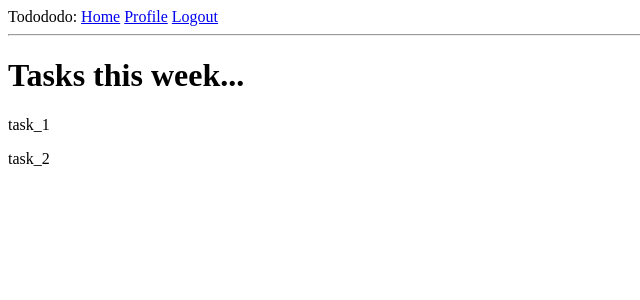
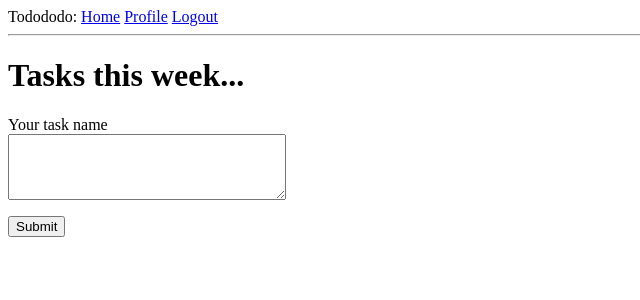
Before and after one commit to vineetkothari23/Todo-web-app, a Flask app: page / in a window 1280 px wide. Shown: the top 300 px of the page, without its empty margins (0-640 px from the left). Run offline with Flask 2, Linux system fonts and the light colour scheme; the visitor is signed in with stand-in values (Sample User, id 1); data comes from the database, SQL or seed files in the repository; data that the repository does not hold is empty.

Commit message:
task and subtask addition
To do: deletion, checkmark subtask, count of subtask remaining

```diff
--- a/app/forms.py
+++ b/app/forms.py
@@ -1,6 +1,6 @@
 from flask_wtf import FlaskForm
-from wtforms import StringField, PasswordField, BooleanField, SubmitField
-from wtforms.validators import ValidationError, DataRequired, Email, EqualTo
+from wtforms import StringField, PasswordField, BooleanField, SubmitField, TextAreaField
+from wtforms.validators import ValidationError, DataRequired, Email, EqualTo, Length
 from app.models import User
 
 class LoginForm(FlaskForm):
@@ -26,3 +26,11 @@ class RegistrationForm(FlaskForm):
 		user = User.query.filter_by(email=email.data).first()
 		if user is not None:
 			raise ValidationError('Please use a different email address.')
+
+class TaskForm(FlaskForm):
+	task = TextAreaField('Your task name', validators=[DataRequired(), Length(min=1, max=50)])
+	submit = SubmitField('Submit')
+
+class SubtaskForm(FlaskForm):
+	subtask = TextAreaField('Your subtask name', validators=[DataRequired(), Length(min=1, max=50)])
+	submit = SubmitField('Submit')
--- a/app/models.py
+++ b/app/models.py
@@ -9,6 +9,7 @@ class User(UserMixin, db.Model):
 	username = db.Column(db.String(64), index=True, unique=True)
 	email = db.Column(db.String(120), index=True, unique=True)
 	password_hash = db.Column(db.String(128))
+	tasks = db.relationship('Task', backref='doer', lazy = 'dynamic')
 
 	def __repr__(self):
 		return '<User {}>'.format(self.username)
@@ -19,6 +20,25 @@ class User(UserMixin, db.Model):
 	def check_password(self, password):
 		return check_password_hash(self.password_hash, password)
 
+class Task(db.Model):
+    id = db.Column(db.Integer, primary_key=True)
+    name = db.Column(db.String(50))
+    timestamp = db.Column(db.DateTime, index=True, default=datetime.utcnow)
+    user_id = db.Column(db.Integer, db.ForeignKey('user.id'))
+    subtasks = db.relationship('Subtask', backref='task', lazy='dynamic')
+
+    def __repr__(self):
+        return '<Task {}>'.format(self.name)
+
+class Subtask(db.Model):
+    id = db.Column(db.Integer, primary_key=True)
+    name = db.Column(db.String(50))
+    timestamp = db.Column(db.DateTime, index=True, default=datetime.utcnow)
+    task_id = db.Column(db.Integer, db.ForeignKey('task.id'))
+
+    def __repr__(self):
+        return '<Subtask {}>'.format(self.name)
+
 @login.user_loader
 def load_user(id):
     return User.query.get(int(id))
--- a/app/routes.py
+++ b/app/routes.py
@@ -1,17 +1,25 @@
 
 from app import app, db
 from flask import render_template, flash, redirect, url_for, request
-from app.forms import LoginForm, RegistrationForm
-from app.models import User
+from app.forms import LoginForm, RegistrationForm, TaskForm, SubtaskForm
+from app.models import User, Task, Subtask
 from flask_login import current_user, login_user, login_required, logout_user
 from werkzeug.urls import url_parse
 
 @app.route('/')
-@app.route('/index')
-#@login_required
+@app.route('/index', methods=['GET', 'POST'])
+@login_required
 def index():
-	tasks = [{'task_name':"task_1"},{'task_name':"task_2"}]
-	return  render_template('index.html', title='Home',tasks = tasks)
+	form = TaskForm()
+	if form.validate_on_submit():
+		task = Task(name=form.task.data, doer=current_user)
+		db.session.add(task)
+		db.session.commit()
+		flash('Your task is added!')
+		return redirect(url_for('index'))
+
+	tasks = Task.query.filter_by(user_id = current_user.id)
+	return  render_template('index.html', title='Home',form=form,tasks = tasks)
 
 @app.route('/login',methods=['GET','POST'])
 def login():
@@ -64,3 +72,18 @@ def user(username):
 	{'author': user, 'body': 'Test post #2'}
 	]
 	return render_template('user.html', user=user, posts=posts)
+
+@app.route('/task/<id>', methods=['GET', 'POST'])
+@login_required
+def task(id):
+	form = SubtaskForm()
+	task = Task.query.filter_by(id=id).first()
+	if form.validate_on_submit():
+		subtask = Subtask(name=form.subtask.data, task=task)
+		db.session.add(subtask)
+		db.session.commit()
+		flash('Your subtask is added!')
+		return redirect(url_for('task',id=id))
+
+	subtasks = Subtask.query.filter_by(task_id=id)
+	return render_template('task.html', form=form, task = task, subtasks = subtasks)
--- /dev/null
+++ b/app/templates/_task_display.html
@@ -0,0 +1,2 @@
+<a href="{{ url_for('task', id=task.id) }}">
+                    {{ task.name }}</a>
--- a/app/templates/index.html
+++ b/app/templates/index.html
@@ -1,8 +1,19 @@
 {% extends "base.html" %}
 
 {% block content %}
-    <h1>Tasks this week...</h1>
-    {% for task in tasks %}
-    <div><p>{{ task.task_name }}</p></div>
-    {% endfor %}
+	<h1>Tasks this week...</h1>
+		<form action="" method="post">
+		{{ form.hidden_tag() }}
+		<p>
+		    {{ form.task.label }}<br>
+		    {{ form.task(cols=32, rows=4) }}<br>
+		    {% for error in form.task.errors %}
+		    <span style="color: red;">[{{ error }}]</span>
+		    {% endfor %}
+		</p>
+		<p>{{ form.submit() }}</p>
+		</form>
+	{% for task in tasks %}
+		<div>{% include '_task_display.html' %}</div>
+	{% endfor %}
 {% endblock %}
--- a/todo.py
+++ b/todo.py
@@ -1,6 +1,6 @@
 from app import app, db
-from app.models import User
+from app.models import User, Task, Subtask
 
 @app.shell_context_processor
 def make_shell_context():
-    return {'db': db, 'User': User}
+    return {'db': db, 'User': User, 'Task':Task, 'Subtask': Subtask}
```
Also changed, not shown: app/templates/task.html (added, +19 -0 lines).
